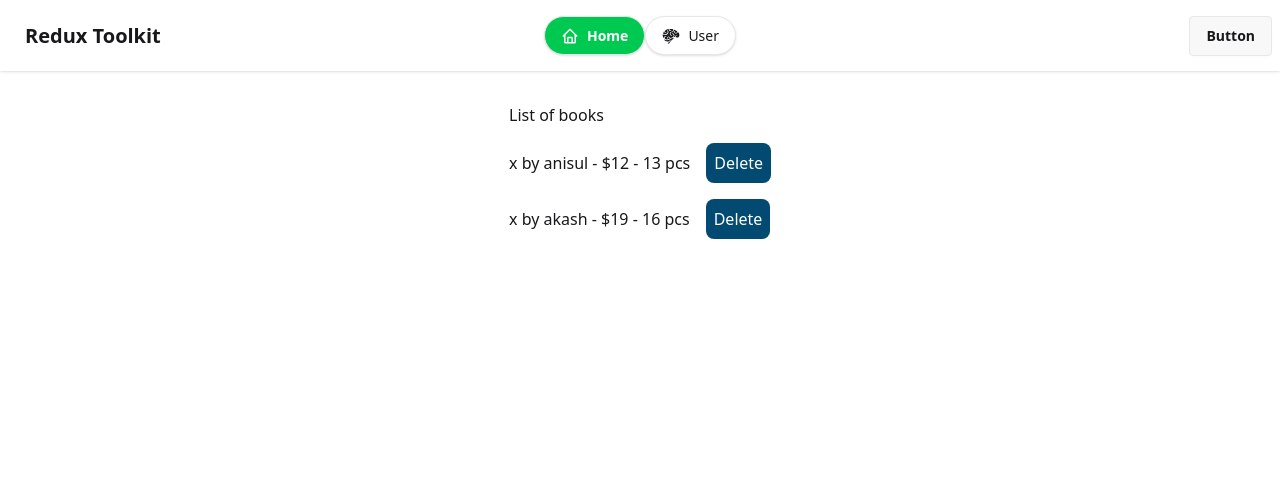
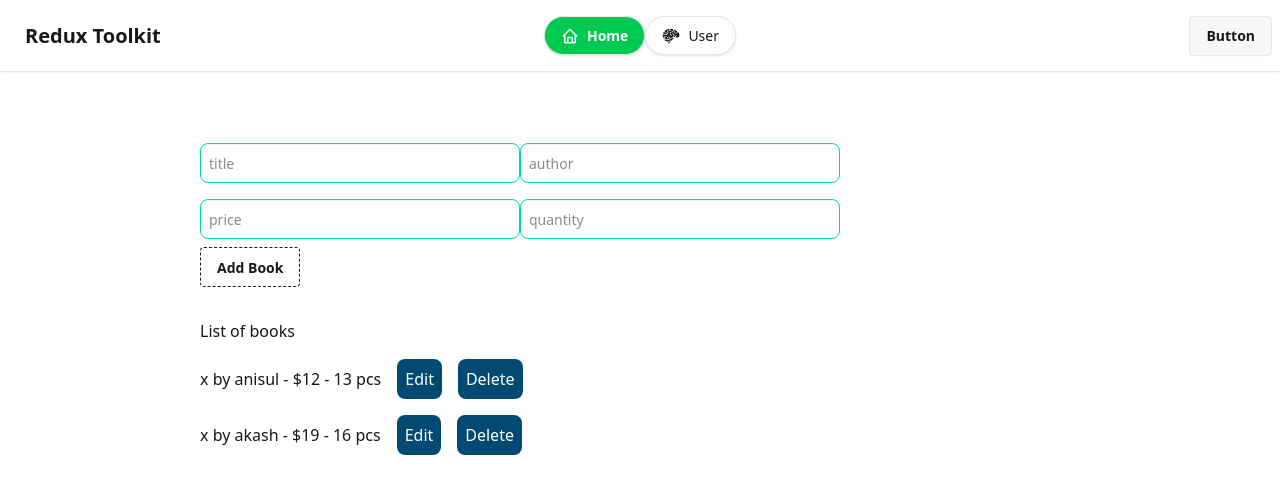
Before and after one commit to abdulmazidakash/react-redux-toolkit-practice, a React (Vite) app: page / in a window 1280 px wide. Shown: the top 494 px of the page. Built offline with nearby package versions, Linux system fonts and the light colour scheme.

Commit message:
add: redux toolkit bookapp done

```diff
--- a/package.json
+++ b/package.json
@@ -12,6 +12,7 @@
   "dependencies": {
     "@reduxjs/toolkit": "^2.8.2",
     "@tailwindcss/vite": "^4.1.11",
+    "nanoid": "^5.1.5",
     "react": "^19.1.0",
     "react-dom": "^19.1.0",
     "react-icons": "^5.5.0",
--- /dev/null
+++ b/src/components/BookForm.jsx
@@ -0,0 +1,64 @@
+import React, { useEffect, useState } from 'react'
+import { nanoid } from 'nanoid'
+import { useDispatch } from 'react-redux';
+import { addBook, updateBook } from '../features/bookSlice';
+
+export default function BookForm({ bookToEdit, onCancel }) {
+	const [book, setBook] = useState({
+		title: '',
+		author: '',
+		price: '',
+		quantity: '',
+	});
+
+	useEffect(()=>{
+		if(bookToEdit){
+			setBook(bookToEdit);
+		}
+	}, [bookToEdit])
+	const dispatch = useDispatch();
+
+	const handleChange = (e) =>{
+		const { name, value } = e.target;
+		setBook((prevBook)=> ({
+			...prevBook,
+			[name]: value
+		}))
+	}
+
+	const handleSubmit = e =>{
+		e.preventDefault();
+	if(bookToEdit){
+		//update required
+		dispatch(updateBook(book))
+	}else{
+		// console.log({...book, id: nanoid()});
+		dispatch(addBook({...book, id: nanoid()}))
+	}
+	setBook({
+		title: '',
+		author: '',
+		price: '',
+		quantity: '',
+	})
+	}
+
+  return (
+	<div className='my-8'>
+		<form onSubmit={handleSubmit} action="">
+			<input required type="text" name="title" id="" onChange={handleChange} value={book.title} placeholder='title' className='input input-accent rounded-lg border my-2 p-2'/>
+			<input required type="text" name="author" id="" onChange={handleChange} value={book.author} placeholder='author' className='input input-accent rounded-lg border my-2 p-2'/>
+			<input required type="number" name="price" id="" onChange={handleChange} value={book.price} placeholder='price' className='input input-accent rounded-lg border my-2 p-2'/>
+			<input required type="number" name="quantity" id="" onChange={handleChange} value={book.quantity} placeholder='quantity' className='input input-accent rounded-lg border my-2 p-2'/>
+
+			<button className='btn btn-dash block text-center' type='submit'>
+				{bookToEdit ? 'Update Book' : 'Add Book'}
+			</button>
+			{bookToEdit && <button onClick={onCancel} className='btn btn-dash block text-center' type='submit'>
+				Cancel
+			</button>}
+
+		</form>
+	</div>
+  )
+}
--- a/src/components/BookList.jsx
+++ b/src/components/BookList.jsx
@@ -2,7 +2,7 @@ import React from 'react'
 import { useDispatch, useSelector } from 'react-redux'
 import { deleteBook } from '../features/bookSlice';
 
-export default function BookList() {
+export default function BookList({onHandleEdit}) {
 	const {books} = useSelector((state)=>state.booksR);
 	const dispatch = useDispatch();
 
@@ -21,7 +21,9 @@ export default function BookList() {
 
 				return (<li key={book.id} className='my-4'>
 					{book.title} by {book.author} - ${book.price} - {book.quantity} pcs
+					<button onClick={()=>onHandleEdit(book)} className='ml-4 cursor-pointer p-2 rounded-lg bg-sky-900 text-white'>Edit</button>
 					<button onClick={()=>handleDelete(book.id)} className='ml-4 cursor-pointer p-2 rounded-lg bg-sky-900 text-white'>Delete</button>
+
 				</li>
 			);
 			})}
--- a/src/features/bookSlice.jsx
+++ b/src/features/bookSlice.jsx
@@ -15,9 +15,22 @@ const bookSlice = createSlice({
 		const  id = action.payload;
 		state.books = state.books.filter((book)=> book.id !== id);
 	},
+  addBook: (state, action)=>{
+    state.books.push(action.payload);
+  },
+  updateBook: (state, action)=>{
+    const { id, title, author, price, quantity } = action.payload;
+    const existingBook = state.books.find((book)=> book.id === id);
+    if(existingBook){
+      existingBook.title = title;
+      existingBook.author = author;
+      existingBook.price = price;
+      existingBook.quantity = quantity;
+    }
+  }
   },
 });
 
-export const { deleteBook } = bookSlice.actions;
+export const { deleteBook, addBook, updateBook } = bookSlice.actions;
 
 export default bookSlice.reducer;
--- a/src/pages/Home.jsx
+++ b/src/pages/Home.jsx
@@ -1,12 +1,26 @@
-import React from 'react'
+import React, { useState } from 'react'
 // import CounterView from '../features/counter/CounterView'
 import BookList from '../components/BookList'
+import BookForm from '../components/BookForm'
 
 export default function Home() {
+	const [bookToEdit, setBookToEdit] = useState(null);
+
+	const handleEdit = (book) =>{
+		setBookToEdit(book)
+	}
+
+	const handleCancelEdit = () =>{
+		setBookToEdit(null);
+	}
   return (
 	<div>
 		{/* <CounterView/> */}
-		<BookList/>
+		<BookForm
+		bookToEdit={bookToEdit}
+		onCancel={handleCancelEdit}
+		/>
+		<BookList onHandleEdit={handleEdit} />
 	</div>
   )
 }
```
Also changed, not shown: 1 other file (tests, documents, lock files or other folders).
